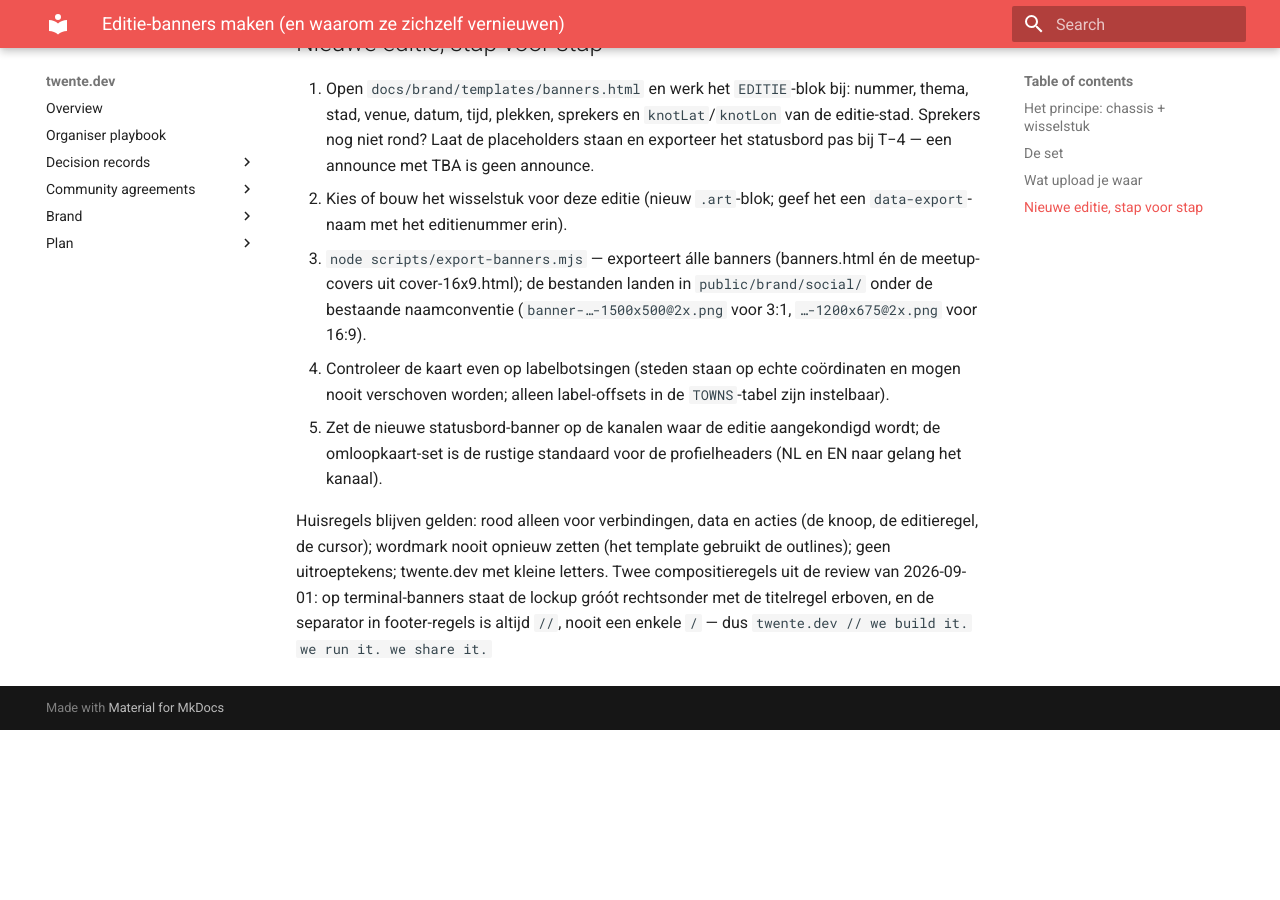
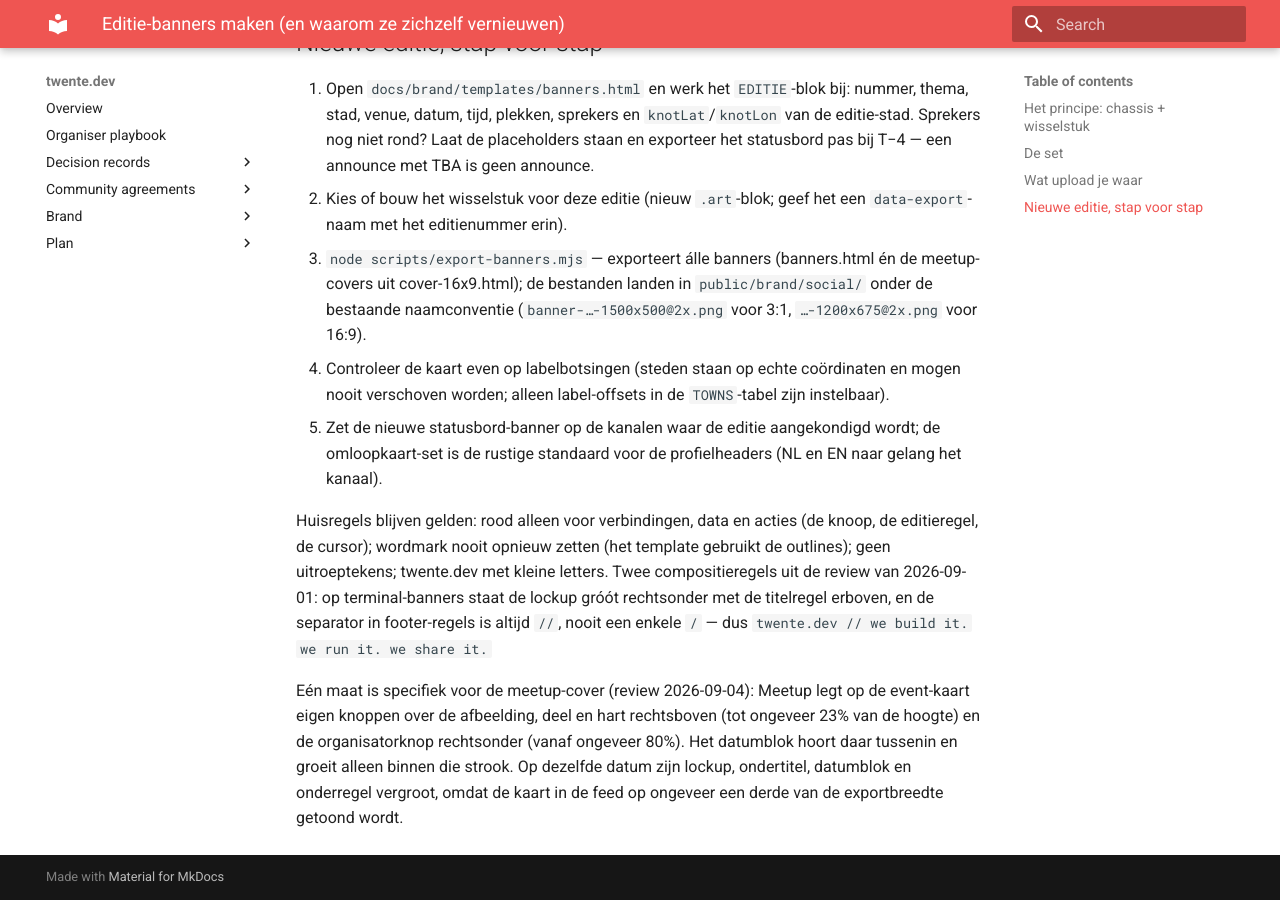
Before and after one commit to webgrip/twente.dev, an MkDocs documentation site: the page built from docs/runbooks/editie-banners.md, in a window 1280 px wide and 900 px high, scrolled down 2186 px. Built offline with MkDocs 1.6.1 and Material for MkDocs 9.7.7, drawn with Linux system fonts in a browser that asks for light colours; before the commit the page ends 2916 px from its top, so only the background shows below that.

Commit message:
fix(brand): meetup-cover leesbaar op kaartformaat, vrij van Meetups eigen knoppen
Lockup, ondertitel, datumblok en onderregel vergroot en het grijs donkerder,
omdat Meetup de cover op ongeveer een derde van de exportbreedte toont. Het
datumblok blijft tussen de deel- en hartknop rechtsboven en de organisatorknop
rechtsonder.

Co-Authored-By: Claude Opus 5 (1M context) <noreply@anthropic.com>

```diff
--- a/docs/runbooks/editie-banners.md
+++ b/docs/runbooks/editie-banners.md
@@ -73,3 +73,10 @@ compositieregels uit de review van 2026-09-01: op terminal-banners staat de
 lockup gróót rechtsonder met de titelregel erboven, en de separator in
 footer-regels is altijd `//`, nooit een enkele `/` — dus
 `twente.dev // we build it. we run it. we share it.`
+
+Eén maat is specifiek voor de meetup-cover (review 2026-09-04): Meetup legt op de
+event-kaart eigen knoppen over de afbeelding, deel en hart rechtsboven (tot
+ongeveer 23% van de hoogte) en de organisatorknop rechtsonder (vanaf ongeveer
+80%). Het datumblok hoort daar tussenin en groeit alleen binnen die strook. Op
+dezelfde datum zijn lockup, ondertitel, datumblok en onderregel vergroot, omdat
+de kaart in de feed op ongeveer een derde van de exportbreedte getoond wordt.
```
Also changed, not shown: docs/brand/templates/cover-16x9.html (+13 -13 lines), public/brand/social/banner-meetup-en-1200x675@2x.png, public/brand/social/banner-meetup-nacht-en-1200x675@2x.png, public/brand/social/banner-meetup-nacht-nl-1200x675@2x.png, public/brand/social/banner-meetup-nl-1200x675@2x.png, public/brand/social/meetup/001/banner-meetup-001-en-1200x675@2x.png, public/brand/social/meetup/001/banner-meetup-001-nacht-en-1200x675@2x.png, public/brand/social/meetup/001/banner-meetup-001-nacht-nl-1200x675@2x.png, public/brand/social/meetup/001/banner-meetup-001-nl-1200x675@2x.png.
